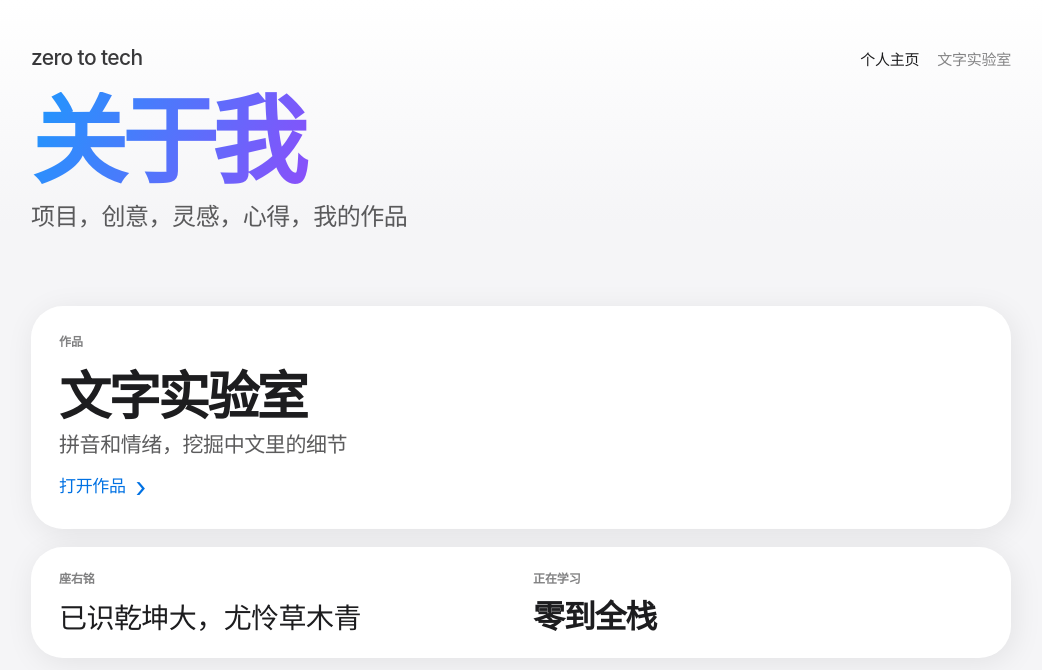
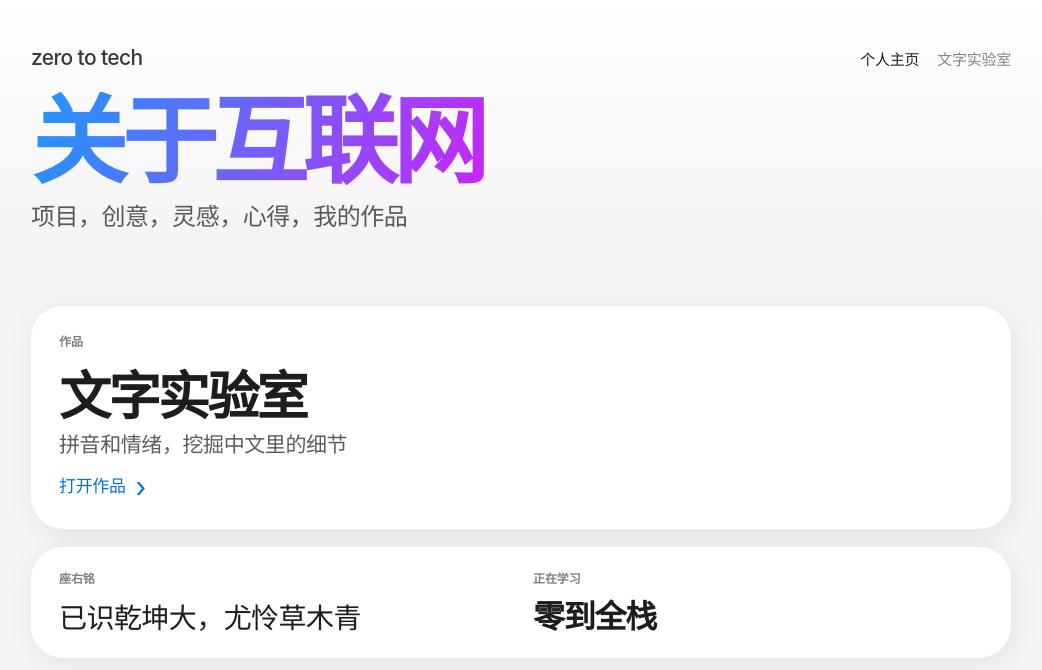
Before and after one commit to tcg200793-ui/zero-to-tech, a website built with Vite: page index.html in a window 1280 px wide. Shown: the whole page, without its empty margins (119-1161 px from the left). Built offline with nearby package versions, Linux system fonts and the light colour scheme.

Commit message:
引入了vite和nom配置

```diff
--- a/index.html
+++ b/index.html
@@ -30,7 +30,7 @@
                 </nav>
               </div>
               <div class="hero-copy">
-                <h1 class="hero-display">关于我</h1>
+                <h1 class="hero-display">关于互联网</h1>
                 <p class="hero-subtitle">项目，创意，灵感，心得，我的作品</p>
               </div>
             </article>
--- a/js/cards.js
+++ b/js/cards.js
@@ -1,4 +1,4 @@
-import { animate, stagger } from "https://cdn.jsdelivr.net/npm/animejs@4/+esm";
+import { animate, stagger } from "animejs";
 
 export function initCardsAnim() {
   animate(".card", {
```
Also changed, not shown: package.json (added, +15 -0 lines), 2 other files.
